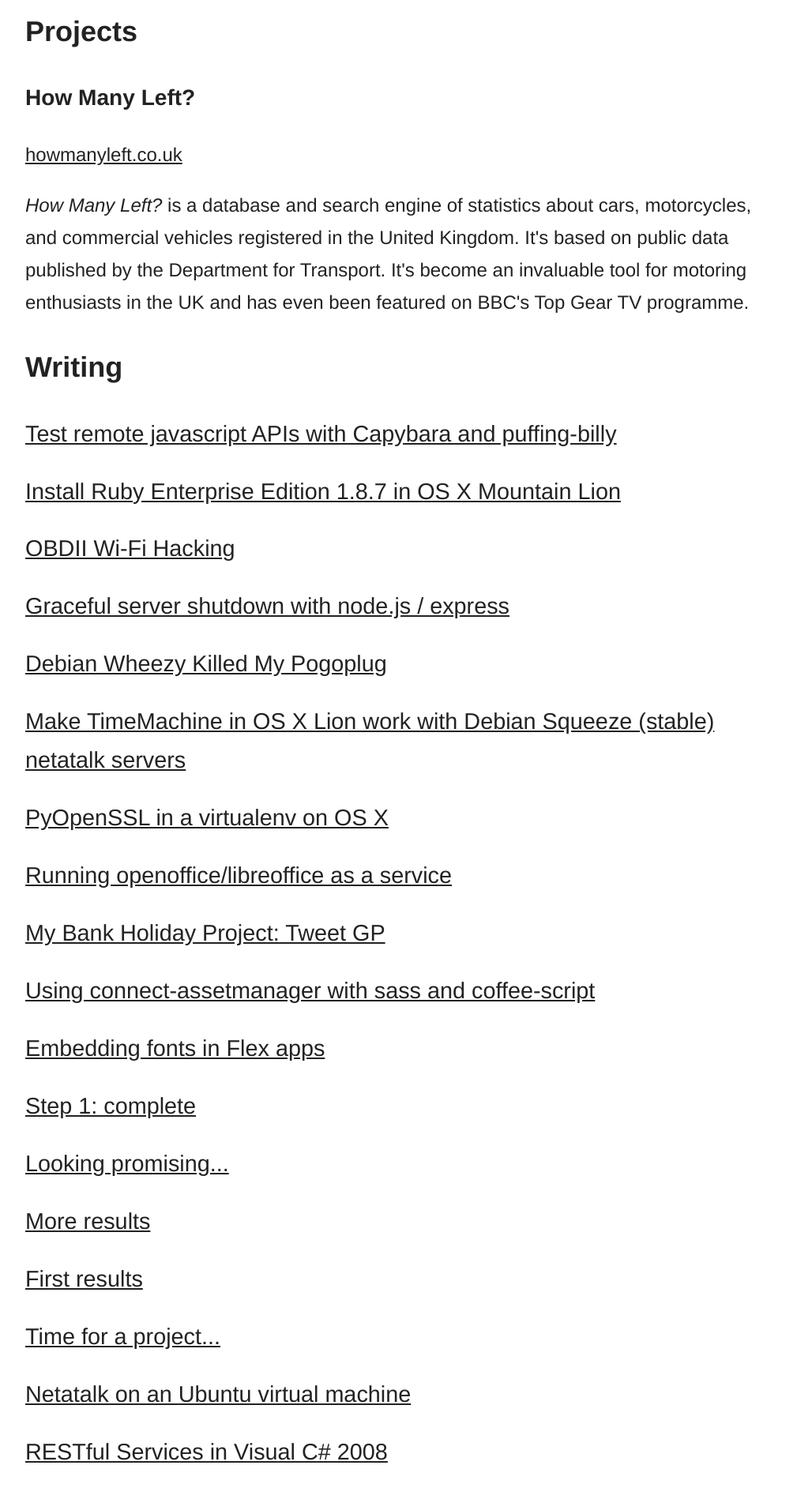
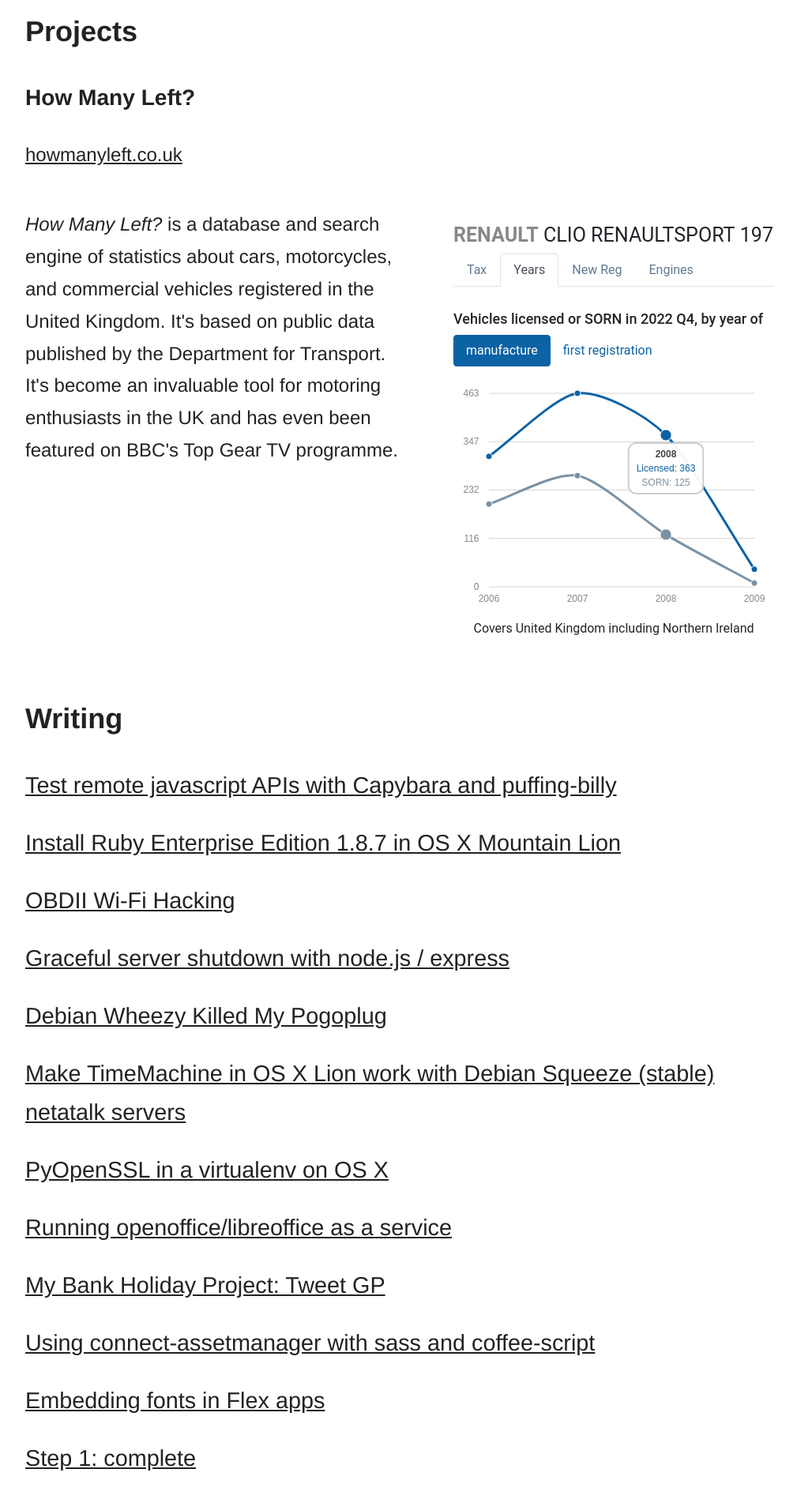
Before and after one commit to oesmith/oesmith.github.com, a Jekyll site: the page built from index.html, in a window 1280 px wide. Shown: the part 574-2472 px from the top of the page at 79% size, without its empty margins (128-1137 px from the left). Built offline with Jekyll 4.4.1, drawn with Linux system fonts in a browser that asks for light colours.

Commit message:
Add projects.

```diff
--- a/css/main.css
+++ b/css/main.css
@@ -86,7 +86,7 @@ a {
   text-decoration: none;
 }
 
-img {
+article img {
   display: block;
   margin: 0 auto;
   max-width: 100%;
@@ -151,6 +151,23 @@ svg {
 
 b, strong {
   font-weight: 400;
+}
+
+
+@media screen and (max-width: 899px) {
+  .sbs img {
+    display: block;
+    margin: 0 auto;
+    max-width: 100%;
+  }
+}
+
+@media screen and (min-width: 900px) {
+  .sbs {
+    display: flex;
+    flex-direction: row-reverse;
+    gap: 2rem;
+  }
 }
 
 @media (prefers-color-scheme: light) {
--- a/index.html
+++ b/index.html
@@ -23,11 +23,15 @@ title: Olly Smith
 
   <p><a href="https://www.howmanyleft.co.uk">howmanyleft.co.uk</a>
 
-  <p><i>How Many Left?</i> is a database and search engine of statistics about
-  cars, motorcycles, and commercial vehicles registered in the United Kingdom.
-  It's based on public data published by the Department for Transport. It's
-  become an invaluable tool for motoring enthusiasts in the UK and has even
-  been featured on BBC's Top Gear TV programme.
+  <div class="sbs">
+    <p class="sb"><img src="/img/howmanyleft.png">
+
+    <p class="sb"><i>How Many Left?</i> is a database and search engine of statistics about
+    cars, motorcycles, and commercial vehicles registered in the United Kingdom.
+    It's based on public data published by the Department for Transport. It's
+    become an invaluable tool for motoring enthusiasts in the UK and has even
+    been featured on BBC's Top Gear TV programme.
+  </div>
 </div>
 
 <div class="writing">
```
Also changed, not shown: img/howmanyleft.png (added).
